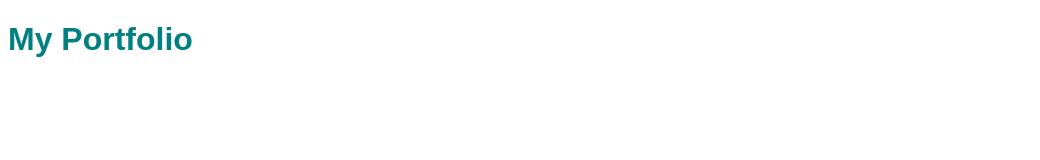
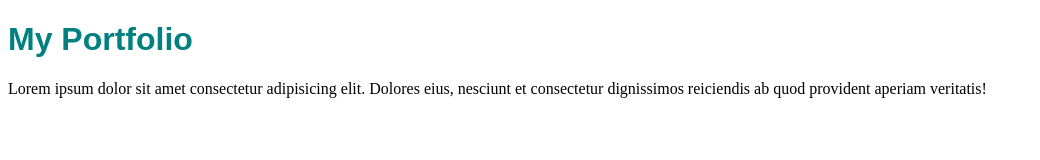
Before and after one commit to FatimaBadaoui/FatimaBadaoui.github.io, a plain HTML site: page index.html in a window 1280 px wide. Shown: the whole page, without its empty margins (0-1040 px from the left). Drawn offline with Linux system fonts and the light colour scheme.

Commit message:
add a paragraph

```diff
--- a/index.html
+++ b/index.html
@@ -8,5 +8,8 @@
 </head>
 <body>
     <h1>My Portfolio</h1>
+    <p>
+        Lorem ipsum dolor sit amet consectetur adipisicing elit. Dolores eius, nesciunt et consectetur dignissimos reiciendis ab quod provident aperiam veritatis!
+    </p>
 </body>
 </html>
```
